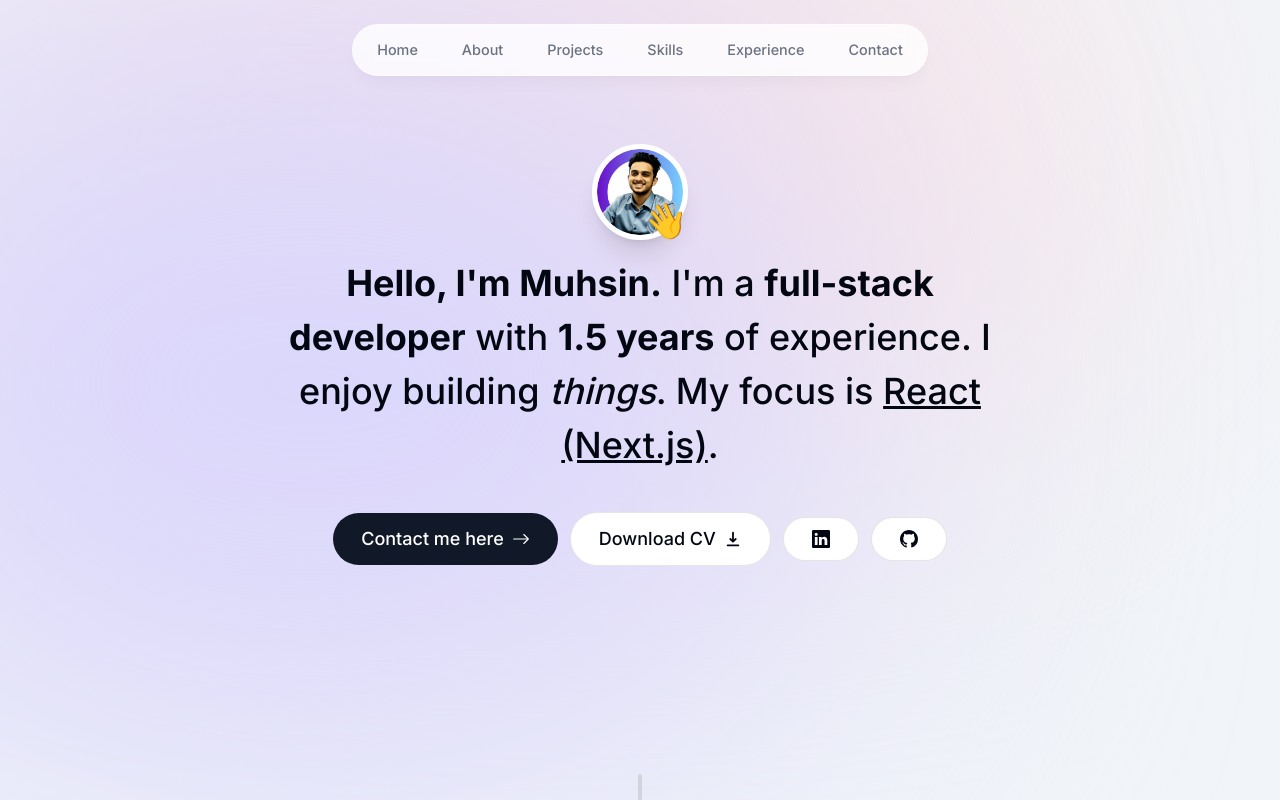
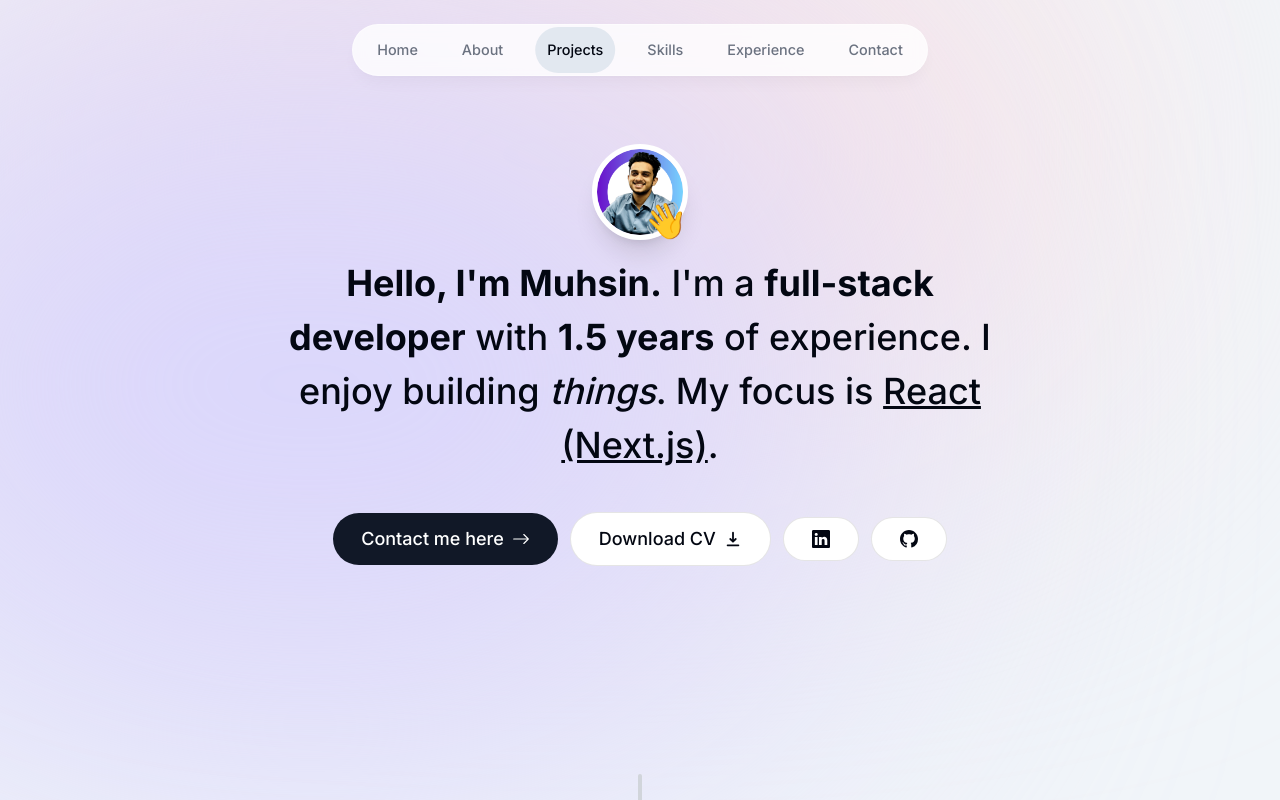
Before and after one commit to Muhsin-42/muhsin-portfolio-nextjs, a Next.js app: page / in a window 1280 px wide. Shown: the top 800 px of the page. Built offline with nearby package versions, Linux system fonts and the light colour scheme.

Commit message:
Header Navigation with some custom hooks done.

```diff
--- a/package.json
+++ b/package.json
@@ -9,6 +9,7 @@
     "lint": "next lint"
   },
   "dependencies": {
+    "clsx": "^2.1.0",
     "eslint-config-prettier": "^9.1.0",
     "eslint-config-standard": "^17.1.0",
     "eslint-plugin-tailwindcss": "^3.14.1",
@@ -17,7 +18,8 @@
     "prettier": "^3.2.4",
     "react": "^18",
     "react-dom": "^18",
-    "react-icons": "^5.0.1"
+    "react-icons": "^5.0.1",
+    "react-intersection-observer": "^9.5.3"
   },
   "devDependencies": {
     "@types/node": "^20",
--- a/src/app/layout.tsx
+++ b/src/app/layout.tsx
@@ -3,6 +3,7 @@ import { Inter } from "next/font/google";
 import "./globals.css";
 import React from "react";
 import Navbar from "@/components/Navbar";
+import ActiveSectionContext from "@/context/activeSectionContext";
 
 const inter = Inter({ subsets: ["latin"] });
 
@@ -28,14 +29,16 @@ export default function RootLayout({
   children: React.ReactNode;
 }>) {
   return (
-    <html lang="en">
+    <html lang="en" className="!scroll-smooth">
       <body
         className={`${inter.className} h-[5000px] bg-slate-100 pt-28 text-gray-950 sm:pt-36`}
       >
         <div className="absolute right-[11rem] top-[-6rem] -z-10 size-[31.25rem] rounded-full bg-[#fbe2e3] blur-[10rem] sm:w-[68.75rem]"></div>
         <div className="absolute left-[-35rem] top-[-1rem] -z-10 size-[50rem] rounded-full bg-[#dbd7fb] blur-[10rem] sm:w-[68.75rem] md:left-[-33rem] lg:left-[-28rem] xl:left-[-15rem] 2xl:left-[-5rem]"></div>
-        <Navbar />
-        {children}
+        <ActiveSectionContext>
+          <Navbar />
+          {children}
+        </ActiveSectionContext>
       </body>
     </html>
   );
--- a/src/components/Navbar.tsx
+++ b/src/components/Navbar.tsx
@@ -3,8 +3,12 @@ import { LINKS } from "@/lib/data";
 import { motion } from "framer-motion";
 import Link from "next/link";
 import React from "react";
+import clsx from "clsx";
+import { useActiveSectionContext } from "@/context/activeSectionContext";
 
 const Navbar = () => {
+  const { activeSection, setActiveSection, setTimeOfLastClick } =
+    useActiveSectionContext();
   return (
     <header className="relative z-[999]">
       <motion.div
@@ -17,15 +21,32 @@ const Navbar = () => {
           {LINKS.map((link) => (
             <motion.li
               key={link.hash}
-              className="flex h-3/4 items-center justify-center"
+              className={clsx(`flex h-3/4 items-center justify-center`, {
+                "text-gray-950": activeSection === link.name,
+              })}
               initial={{ y: -100, opacity: 0 }}
               animate={{ y: 0, opacity: 1 }}
+              onClick={() => {
+                setActiveSection(link.name);
+                setTimeOfLastClick(Date.now());
+              }}
             >
               <Link
                 href={link.hash}
-                className="flex w-full items-center justify-center p-3 hover:text-gray-950"
+                className="relative flex w-full items-center justify-center p-3 hover:text-gray-950"
               >
                 {link.name}
+                {link.name === activeSection && (
+                  <motion.span
+                    layoutId="activeSection"
+                    transition={{
+                      type: "spring",
+                      stiffness: 380,
+                      damping: 30,
+                    }}
+                    className="absolute inset-0 -z-10 rounded-full bg-slate-200 "
+                  ></motion.span>
+                )}
               </Link>
             </motion.li>
           ))}
--- a/src/components/Sections/About.tsx
+++ b/src/components/Sections/About.tsx
@@ -2,13 +2,19 @@
 import React from "react";
 import SectionHeading from "../Shared/SectionHeading";
 import { motion } from "framer-motion";
+import useSectionInView from "@/hook/useSectionInView";
+
 const About = () => {
+  const { ref } = useSectionInView("About", 0.75);
+
   return (
     <motion.section
-      className=" mb-28 max-w-[45rem] text-center leading-8"
+      ref={ref}
+      className="mb-28 max-w-[45rem] scroll-mt-28 text-center leading-8"
       initial={{ opacity: 0, y: 100 }}
       animate={{ opacity: 1, y: 0 }}
       transition={{ delay: 0.175 }}
+      id="about"
     >
       <SectionHeading text="About me" />
       <p className="mb-3">
--- a/src/components/Sections/Intro.tsx
+++ b/src/components/Sections/Intro.tsx
@@ -5,10 +5,16 @@ import { motion } from "framer-motion";
 import Link from "next/link";
 import { BsArrowRight, BsGithub, BsLinkedin } from "react-icons/bs";
 import { HiDownload } from "react-icons/hi";
+import useSectionInView from "@/hook/useSectionInView";
 
 const Intro = () => {
+  const { ref } = useSectionInView("Home");
   return (
-    <section className="mb-28 max-w-[50rem]">
+    <section
+      ref={ref}
+      className="relative mb-28 max-w-[50rem] scroll-mt-96"
+      id="home"
+    >
       <div className="flex items-center justify-center">
         <div className="relative">
           <motion.div
--- a/src/components/Sections/Projects.tsx
+++ b/src/components/Sections/Projects.tsx
@@ -1,11 +1,14 @@
+"use client";
 import React from "react";
 import SectionHeading from "../Shared/SectionHeading";
 import { PROJECT_DATA } from "@/lib/data";
 import { SingleProject } from "./SingleProject";
+import useSectionInView from "@/hook/useSectionInView";
+const Projects = () => {
+  const { ref } = useSectionInView("Projects", 0.5);
 
-const Projects = () => {
   return (
-    <section>
+    <section ref={ref} id="projects" className="scroll-mt-28">
       <SectionHeading text="Projects" />
       <div>
         {PROJECT_DATA?.map((project, index) => (
--- /dev/null
+++ b/src/context/activeSectionContext.tsx
@@ -0,0 +1,51 @@
+"use client";
+import { TypeSectionsName } from "@/lib/types";
+import React, {
+  Dispatch,
+  ReactNode,
+  SetStateAction,
+  createContext,
+  useContext,
+  useState,
+} from "react";
+
+type ActiveSectionContextType = {
+  activeSection: TypeSectionsName;
+  setActiveSection: Dispatch<SetStateAction<TypeSectionsName>>;
+  timeOfLastClick: number;
+  setTimeOfLastClick: Dispatch<SetStateAction<number>>;
+};
+
+export const ActiveContext = createContext<ActiveSectionContextType | null>(
+  null
+);
+
+const ActiveSectionContext = ({ children }: { children: ReactNode }) => {
+  const [activeSection, setActiveSection] = useState<TypeSectionsName>("Home");
+  const [timeOfLastClick, setTimeOfLastClick] = useState(0);
+
+  return (
+    <ActiveContext.Provider
+      value={{
+        activeSection,
+        setActiveSection,
+        timeOfLastClick,
+        setTimeOfLastClick,
+      }}
+    >
+      {children}
+    </ActiveContext.Provider>
+  );
+};
+
+export default ActiveSectionContext;
+
+export function useActiveSectionContext() {
+  const context = useContext(ActiveContext);
+  if (context === null)
+    throw new Error(
+      "useActiveSectionContext must be used within an ActiveSectionContextProvider"
+    );
+
+  return context;
+}
--- /dev/null
+++ b/src/hook/useSectionInView.tsx
@@ -0,0 +1,21 @@
+import { useActiveSectionContext } from "@/context/activeSectionContext";
+import { TypeSectionsName } from "@/lib/types";
+import { useEffect } from "react";
+import { useInView } from "react-intersection-observer";
+
+const useSectionInView = (SectionName: TypeSectionsName, threshold = 0.5) => {
+  const { ref, inView } = useInView({
+    threshold, // if 75% of section in view then true
+  });
+  const { setActiveSection, timeOfLastClick } = useActiveSectionContext();
+
+  useEffect(() => {
+    // disable the observer whene it is navigating from navbar
+    if (inView && Date.now() - timeOfLastClick > 1000)
+      setActiveSection(SectionName);
+  }, [inView, setActiveSection, SectionName, timeOfLastClick]);
+
+  return { ref };
+};
+
+export default useSectionInView;
--- /dev/null
+++ b/src/lib/types.ts
@@ -0,0 +1,3 @@
+import { LINKS } from "./data";
+
+export type TypeSectionsName = (typeof LINKS)[number]["name"];
```
Also changed, not shown: 1 other file (tests, documents, lock files or other folders).
